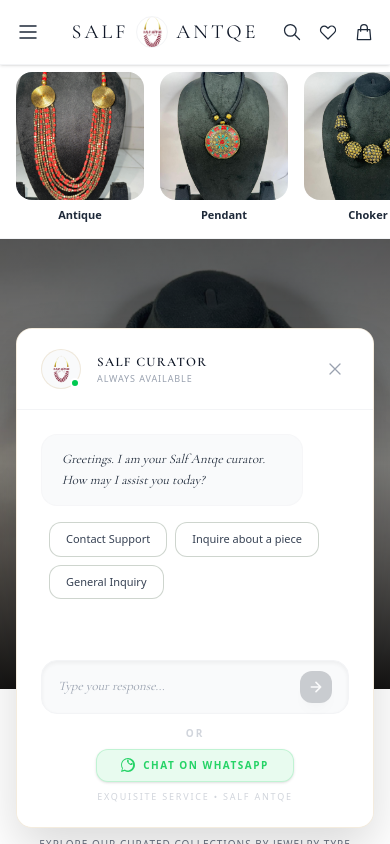
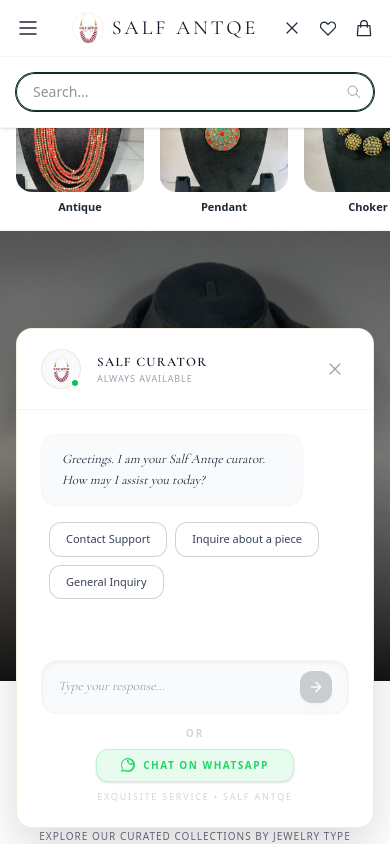
Before and after one commit to mdrafiquerrahman/SalfAntique, a Next.js app: page / in a window 390 px wide. Both pictures are taken after a click on the button 291 px from the left and 32 px from the top of the page. Shown: the top 844 px of the page. Built offline with nearby package versions, Linux system fonts and the light colour scheme.

Commit message:
Update-mobile-navbar-and-search

```diff
--- a/src/app/layout.tsx
+++ b/src/app/layout.tsx
@@ -41,7 +41,7 @@ export default function RootLayout({
           <WishlistProvider>
             <NavBar />
             <CartDrawer />
-            <main className="pt-[64px] lg:pt-[130px]">
+            <main className="pt-[56px] lg:pt-[130px]">
               <TransitionLayout>{children}</TransitionLayout>
             </main>
             <ContactFooter />
--- a/src/components/NavBar.tsx
+++ b/src/components/NavBar.tsx
@@ -64,7 +64,7 @@ export default function NavBar() {
       <header className="border-b border-gray-100">
         <div className="mx-auto max-w-[1920px] px-4 lg:px-12">
           {/* Mobile Layout */}
-          <div className="flex lg:hidden items-center justify-between h-16">
+          <div className="flex lg:hidden items-center justify-between h-14 relative z-50 bg-white">
             {/* Hamburger Menu */}
             <button
               onClick={() => setIsMobileMenuOpen(true)}
@@ -77,7 +77,6 @@ export default function NavBar() {
 
             {/* Logo */}
             <Link href="/" className="flex items-center gap-2">
-              <span className="text-xl font-serif tracking-[0.15em] text-gray-900 uppercase">Salf</span>
               <div className="relative w-8 h-8 overflow-hidden rounded-full border border-gray-100">
                 <Image
                   src="/logo.png"
@@ -87,17 +86,21 @@ export default function NavBar() {
                   className="object-cover"
                 />
               </div>
-              <span className="text-xl font-serif tracking-[0.15em] text-gray-900 uppercase">Antqe</span>
+              <span className="text-xl font-serif tracking-[0.15em] text-gray-900 uppercase">Salf Antqe</span>
             </Link>
 
             {/* Icons */}
             <div className="flex items-center gap-4">
               <button
                 onClick={() => setIsSearchOpen(!isSearchOpen)}
-                className="text-gray-800 hover:text-brilliant-green transition-colors"
+                className={`text-gray-800 transition-colors ${isSearchOpen ? 'text-brilliant-green' : 'hover:text-brilliant-green'}`}
               >
                 <svg className="w-5 h-5" fill="none" stroke="currentColor" viewBox="0 0 24 24">
-                  <path strokeLinecap="round" strokeLinejoin="round" strokeWidth="1.5" d="M21 21l-6-6m2-5a7 7 0 11-14 0 7 7 0 0114 0z" />
+                  {isSearchOpen ? (
+                    <path strokeLinecap="round" strokeLinejoin="round" strokeWidth="1.5" d="M6 18L18 6M6 6l12 12" />
+                  ) : (
+                    <path strokeLinecap="round" strokeLinejoin="round" strokeWidth="1.5" d="M21 21l-6-6m2-5a7 7 0 11-14 0 7 7 0 0114 0z" />
+                  )}
                 </svg>
               </button>
               <Link href="/wishlist" className="relative text-gray-800 hover:text-brilliant-green transition-colors">
@@ -238,6 +241,36 @@ export default function NavBar() {
             </nav>
           </div>
         </div>
+
+        {/* Mobile Search Bar Dropdown */}
+        <AnimatePresence>
+          {isSearchOpen && (
+            <motion.div
+              initial={{ height: 0, opacity: 0 }}
+              animate={{ height: "auto", opacity: 1 }}
+              exit={{ height: 0, opacity: 0 }}
+              className="lg:hidden bg-white border-t border-gray-100 overflow-hidden"
+            >
+              <form onSubmit={handleSearch} className="p-4">
+                <div className="relative">
+                  <input
+                    type="text"
+                    placeholder="Search..."
+                    value={searchQuery}
+                    onChange={(e) => setSearchQuery(e.target.value)}
+                    className="w-full border border-gray-200 rounded-full py-2 px-4 pr-10 text-sm focus:outline-none focus:border-brilliant-green focus:ring-1 focus:ring-brilliant-green"
+                    autoFocus
+                  />
+                  <button type="submit" className="absolute right-3 top-1/2 -translate-y-1/2 text-gray-400">
+                    <svg className="w-4 h-4" fill="none" stroke="currentColor" viewBox="0 0 24 24">
+                      <path strokeLinecap="round" strokeLinejoin="round" strokeWidth="1.5" d="M21 21l-6-6m2-5a7 7 0 11-14 0 7 7 0 0114 0z" />
+                    </svg>
+                  </button>
+                </div>
+              </form>
+            </motion.div>
+          )}
+        </AnimatePresence>
 
         {/* Mega Menu Dropdown */}
         <AnimatePresence>
```
